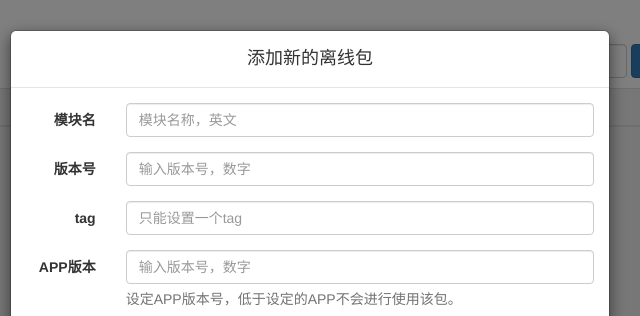
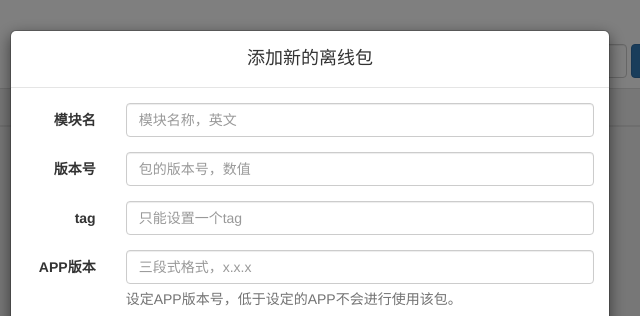
Before and after one commit to axe-org/offline-pack-server, a website: page static/index.html in a window 1280 px wide. Both pictures are taken after a click on the button "新增". Shown: the top 316 px of the page, 330-970 px from the left. Drawn offline with Linux system fonts and the light colour scheme; no server answers.

Commit message:
完善文档

```diff
--- a/static/index.html
+++ b/static/index.html
@@ -76,7 +76,7 @@
               <div class="form-group">
                 <label class="col-sm-2 control-label">版本号</label>
                 <div class="col-sm-10">
-                  <input id="form-version" class="form-control" type="text" placeholder="输入版本号，数字">
+                  <input id="form-version" class="form-control" type="text" placeholder="包的版本号，数值">
                 </div>
               </div>
               <div class="form-group">
@@ -97,7 +97,7 @@
               <div class="form-group" style="margin-bottom: 0px">
                 <label class="col-sm-2 control-label">APP版本</label>
                 <div class="col-sm-10">
-                  <input id="form-appversion" class="form-control" type="text" placeholder="输入版本号，数字">
+                  <input id="form-appversion" class="form-control" type="text" placeholder="三段式格式，x.x.x">
                   <span class="help-block">设定APP版本号，低于设定的APP不会进行使用该包。
                   </span>
                 </div>
```
Also changed, not shown: README.md, 1 other file.
